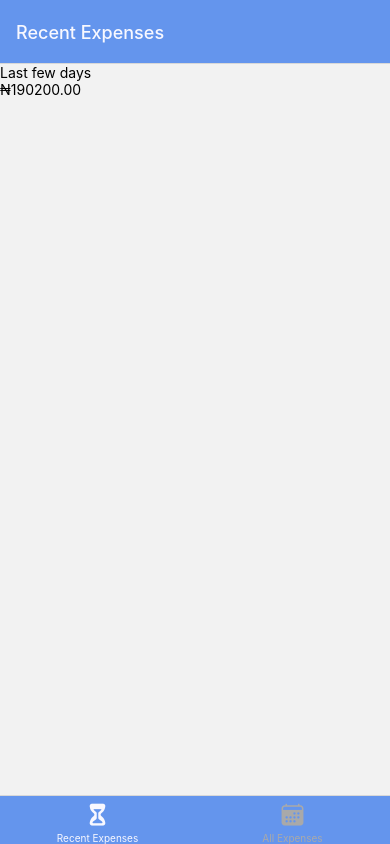
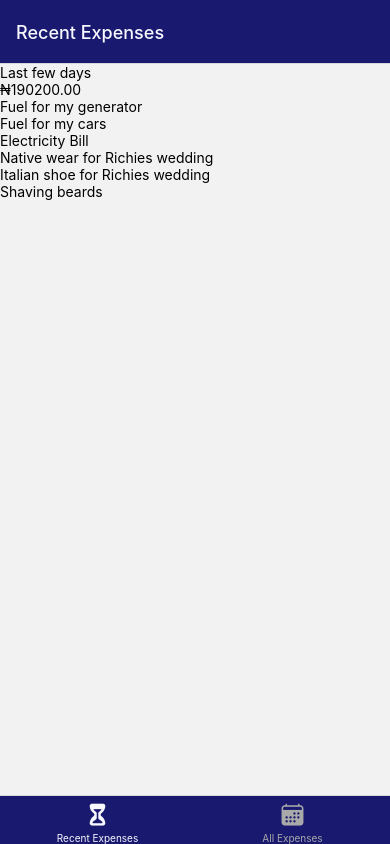
Before and after one commit to DevAdedoyin/Expense-Manager, a React Native app: screen / in a window 390 px wide. Built offline with nearby package versions, Linux system fonts and the light colour scheme.

Commit message:
Flat List

```diff
--- a/Navigation.js
+++ b/Navigation.js
@@ -51,7 +51,6 @@
                     <Ionicons name="calendar" color={color} size={size} />
                 )
             }}/>
-
         </BottomTab.Navigator>
     );
 };
--- a/components/ExpensesList.js
+++ b/components/ExpensesList.js
@@ -1,7 +1,12 @@
-import { FlatList } from "react-native";
+import { FlatList, Text } from "react-native";
 
 
+export function rederedExpense(itemData) {
+    return <Text>{itemData.item.description}</Text>
+}
 
 export default function ExpensesList({ expenses }) {
-    return <FlatList/>
+    return (
+        <FlatList data={expenses} renderItem={rederedExpense} keyExtractor={(item) => item.id} />
+    )
 }
--- a/components/ExpensesOutput.js
+++ b/components/ExpensesOutput.js
@@ -31,13 +31,13 @@
     {
         id: 'e5',
         description: 'Italian shoe for Richies wedding',
-        amount: 50000,
+        amount: 50000.00,
         date: Date("2021-06-04")
     },
     {
         id: 'e6',
         description: 'Shaving beards',
-        amount: 3000,
+        amount: 3000.00,
         date: Date("2021-06-07")
     }
 ]
@@ -46,7 +46,7 @@
     return (
         <View>
             <ExpensesSummary expenses={DUMMY_EXPENSES} expensesPeriod={expensesPeriod} />
-            <ExpensesList/>
+            <ExpensesList expenses={DUMMY_EXPENSES}/>
         </View>
     );
 };
--- a/constants/Colors.js
+++ b/constants/Colors.js
@@ -1,6 +1,6 @@
 export const AppColors = {
     colors: {
-        primaryColor: "#6495ed",
+        primaryColor: "#191970",
         secondaryColor: "#4169e1",
         accentColor: "#87cefa",
         tabBarInactive : "#a9a9a9",
```
